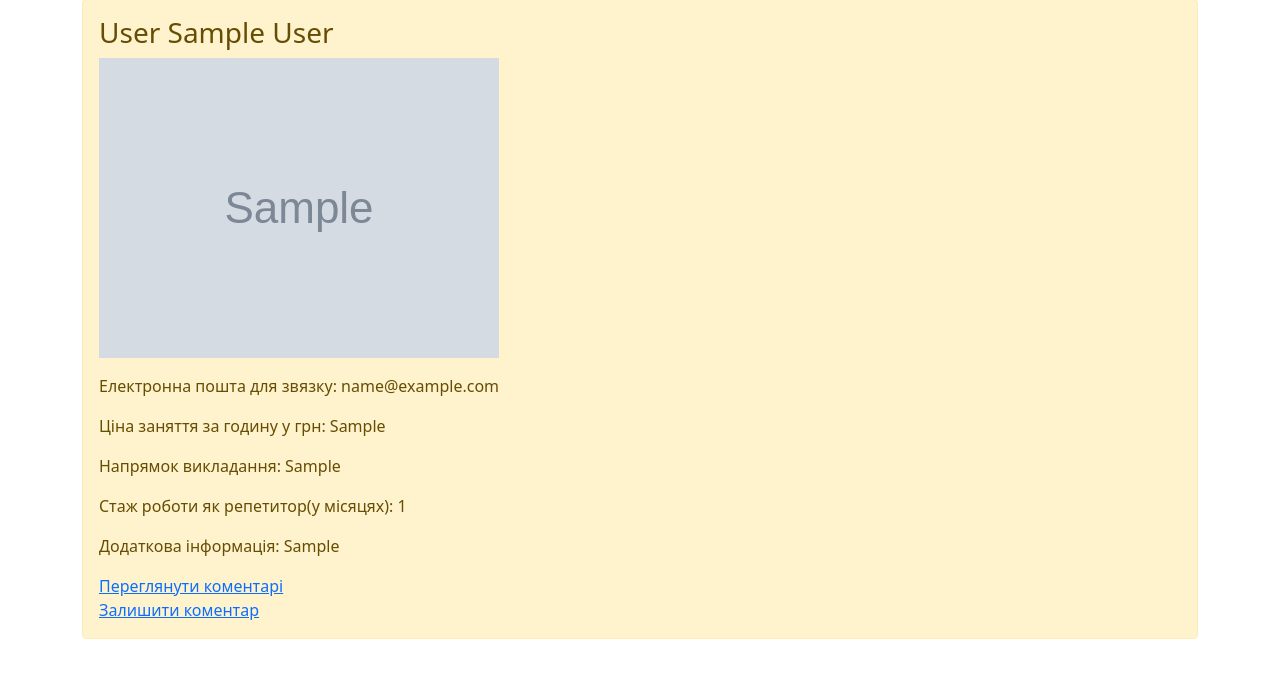
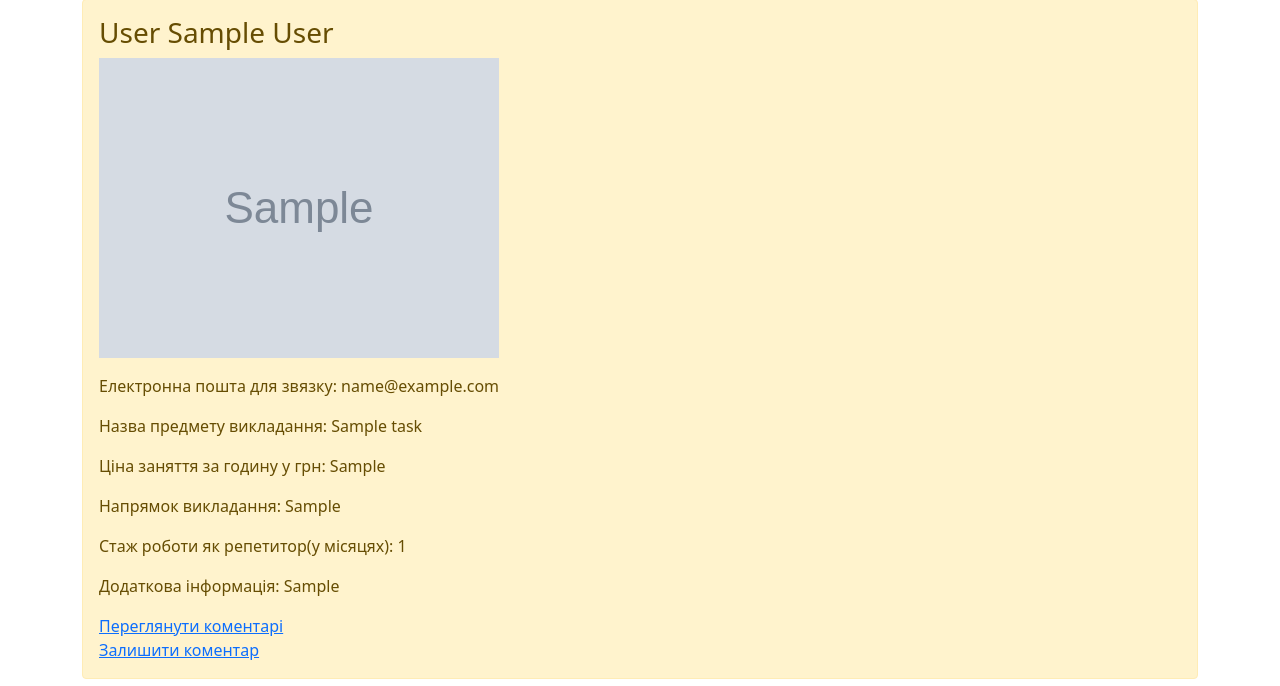
Before and after one commit to BohdanMukhailiuk/Coursework, a Django app: page /order in a window 1280 px wide. Shown: the part 138-824 px from the top of the page. Run offline with Django 3.2, Linux system fonts and the light colour scheme; tables that the repository leaves empty hold one stand-in row (values such as "Sample post"); grey boxes marked "Sample" are stand-in pictures.

Commit message:
added choose_subject field

```diff
--- a/main/templates/main/order.html
+++ b/main/templates/main/order.html
@@ -16,7 +16,7 @@
                                         <img src="{{ el.image.url }}" alt="media">
                                     {% endif %}</p>
                                     <p>Електронна пошта для звязку: {{ el.email }}</p>
-{#                                    <p>Назва предмету викладання: {{ el.choose_subject }}</p>#}
+                                    <p>Назва предмету викладання: {{ el.choose_subject }}</p>
                                     <p>Ціна заняття за годину у грн: {{ el.price_per_hour }}</p>
                                     <p>Напрямок викладання: {{ el.specialization }}</p>
                                     <p>Стаж роботи як репетитор(у місяцях): {{ el.experience }}</p>
```
